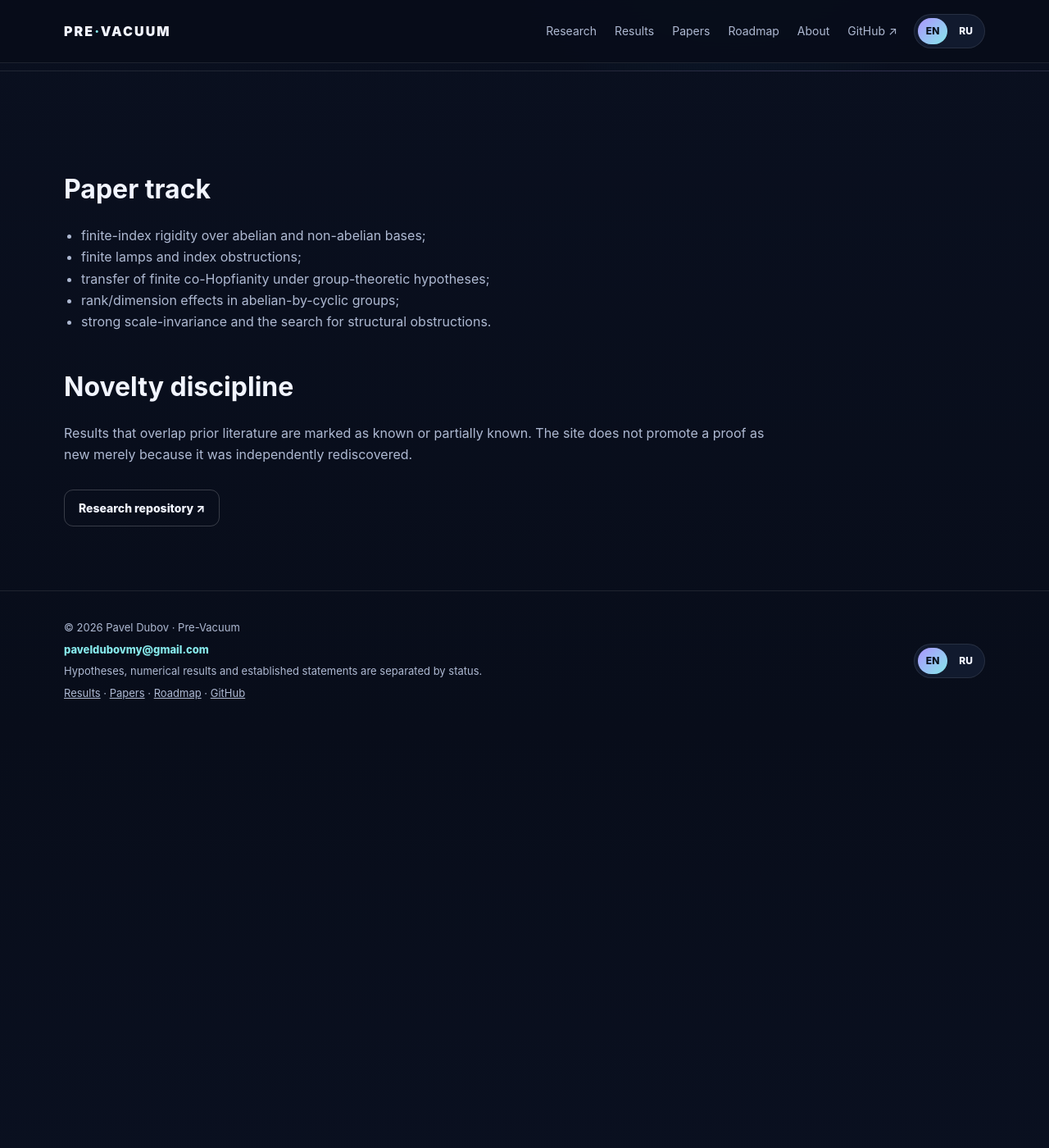
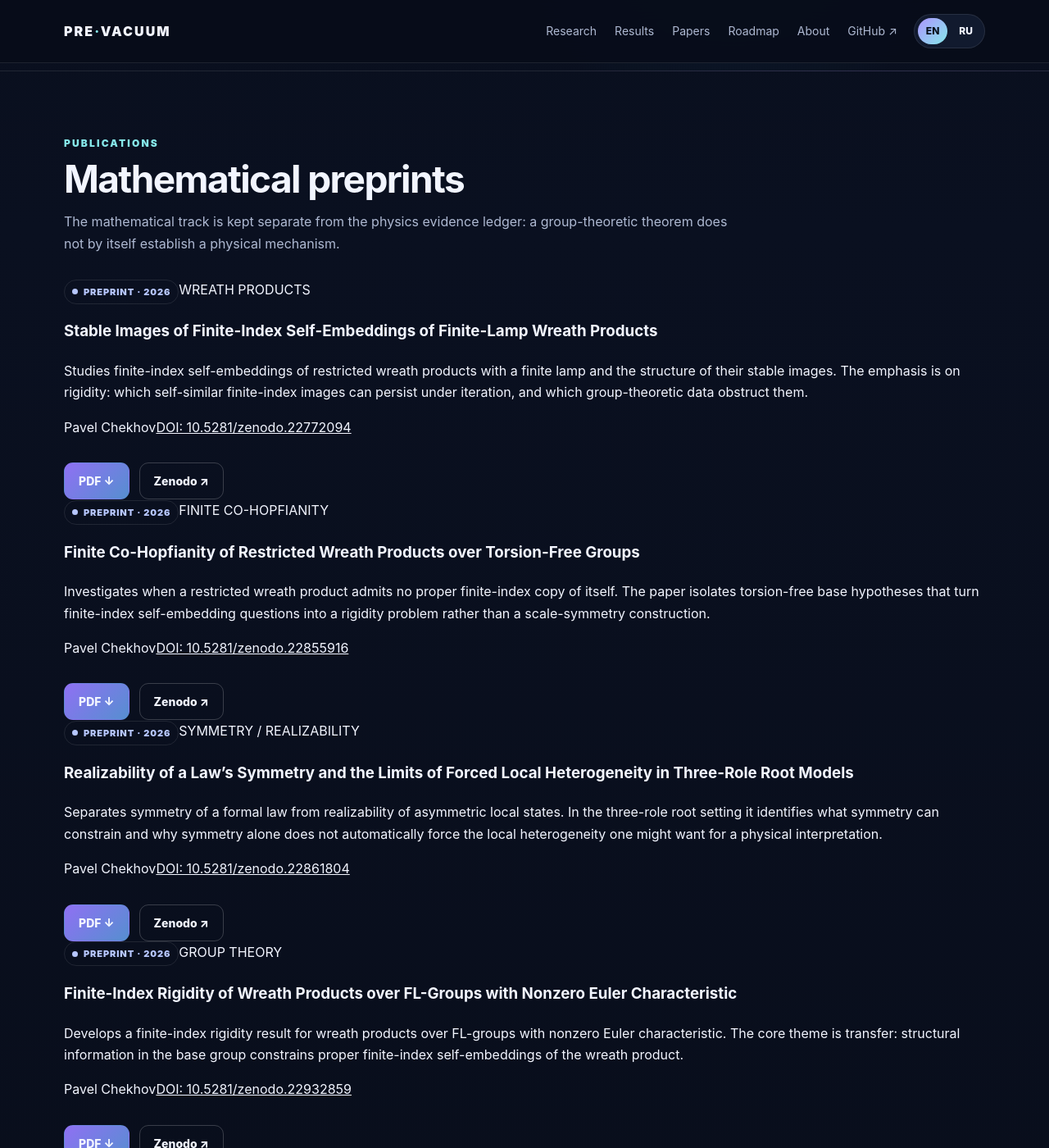
Before and after one commit to pre-vacuum/pre-vacuum.github.io, a Jekyll site: the page built from mathematics/index.html, in a window 1280 px wide and 1400 px high, scrolled down 660 px. Shown: the whole window at 82% size. Built offline with Jekyll 4.4.1, drawn with Linux system fonts in a browser that asks for light colours; before the commit the page ends 1550 px from its top, so only the background shows below that; some of the changed text lies outside the part shown.

Commit message:
SITE: publish four mathematics preprints with Zenodo links

```diff
--- a/mathematics/index.html
+++ b/mathematics/index.html
@@ -1,9 +1,38 @@
 ---
 layout: default
-title: "Mathematics | Pre-Vacuum"
-description: "Mathematical papers on finite-index rigidity, wreath products, lamplighters and scale invariance."
+title: "Mathematics — Rigidity, Wreath Products and Scale Invariance | Pre-Vacuum"
+description: "Four mathematical preprints by Pavel Chekhov on finite-index rigidity, restricted wreath products, finite co-Hopfianity and symmetry realizability."
 lang: en
 permalink: /mathematics/
 alternate_url: /ru/mathematics/
 ---
-<section class="hero"><div class="wrap hero-grid"><div><div class="kicker">06 · Mathematics</div><h1>Rigidity, wreath products and <span class="gradient">scale invariance</span></h1><p class="lead">A supporting mathematical program developed alongside the physics. It includes finite-index rigidity and co-Hopfianity questions for wreath products and related groups.</p><div class="actions"><span class="status known">ARCHIVE + ACTIVE PAPERS</span><a class="btn" href="/results/">Evidence & status</a></div></div><div class="orb" aria-hidden="true"></div></div></section><section><div class="wrap"><div class="prose"><h2>Paper track</h2><ul><li>finite-index rigidity over abelian and non-abelian bases;</li><li>finite lamps and index obstructions;</li><li>transfer of finite co-Hopfianity under group-theoretic hypotheses;</li><li>rank/dimension effects in abelian-by-cyclic groups;</li><li>strong scale-invariance and the search for structural obstructions.</li></ul><h2>Novelty discipline</h2><p>Results that overlap prior literature are marked as known or partially known. The site does not promote a proof as new merely because it was independently rediscovered.</p><div class="actions"><a class="btn" href="https://github.com/paveldubovmy/VTV-COMPACTNESS">Research repository ↗</a></div></div></div></section>
+<section class="hero"><div class="wrap hero-grid"><div><div class="kicker">06 · Mathematics</div><h1>Rigidity, wreath products and <span class="gradient">scale invariance</span></h1><p class="lead">A supporting mathematical program developed alongside the physics. Each paper is listed with a short description, DOI, PDF access and its permanent Zenodo record.</p><div class="actions"><span class="status known">4 ZENODO PREPRINTS</span><a class="btn" href="https://zenodo.org/search?q=metadata.creators.person_or_org.name%3A%22Chekhov%2C%20Pavel%22&l=list&p=1&s=10&sort=bestmatch">All publications on Zenodo ↗</a></div></div><div class="orb" aria-hidden="true"></div></div></section>
+<section><div class="wrap"><div class="section-head"><div class="kicker">Publications</div><h2>Mathematical preprints</h2><p>The mathematical track is kept separate from the physics evidence ledger: a group-theoretic theorem does not by itself establish a physical mechanism.</p></div><div class="pub-grid"><article class="pub-card">
+  <div class="pub-top"><span class="status known">PREPRINT · 2026</span><span class="pub-tag">WREATH PRODUCTS</span></div>
+  <h3>Stable Images of Finite-Index Self-Embeddings of Finite-Lamp Wreath Products</h3>
+  <p>Studies finite-index self-embeddings of restricted wreath products with a finite lamp and the structure of their stable images. The emphasis is on rigidity: which self-similar finite-index images can persist under iteration, and which group-theoretic data obstruct them.</p>
+  <div class="pub-meta"><span>Pavel Chekhov</span><a href="https://doi.org/10.5281/zenodo.22772094">DOI: 10.5281/zenodo.22772094</a></div>
+  <div class="actions"><a class="btn primary" href="https://zenodo.org/records/22772094#files">PDF ↓</a><a class="btn" href="https://zenodo.org/records/22772094">Zenodo ↗</a></div>
+</article>
+<article class="pub-card">
+  <div class="pub-top"><span class="status known">PREPRINT · 2026</span><span class="pub-tag">FINITE CO-HOPFIANITY</span></div>
+  <h3>Finite Co-Hopfianity of Restricted Wreath Products over Torsion-Free Groups</h3>
+  <p>Investigates when a restricted wreath product admits no proper finite-index copy of itself. The paper isolates torsion-free base hypotheses that turn finite-index self-embedding questions into a rigidity problem rather than a scale-symmetry construction.</p>
+  <div class="pub-meta"><span>Pavel Chekhov</span><a href="https://doi.org/10.5281/zenodo.22855916">DOI: 10.5281/zenodo.22855916</a></div>
+  <div class="actions"><a class="btn primary" href="https://zenodo.org/records/22855916#files">PDF ↓</a><a class="btn" href="https://zenodo.org/records/22855916">Zenodo ↗</a></div>
+</article>
+<article class="pub-card">
+  <div class="pub-top"><span class="status known">PREPRINT · 2026</span><span class="pub-tag">SYMMETRY / REALIZABILITY</span></div>
+  <h3>Realizability of a Law’s Symmetry and the Limits of Forced Local Heterogeneity in Three-Role Root Models</h3>
+  <p>Separates symmetry of a formal law from realizability of asymmetric local states. In the three-role root setting it identifies what symmetry can constrain and why symmetry alone does not automatically force the local heterogeneity one might want for a physical interpretation.</p>
+  <div class="pub-meta"><span>Pavel Chekhov</span><a href="https://doi.org/10.5281/zenodo.22861804">DOI: 10.5281/zenodo.22861804</a></div>
+  <div class="actions"><a class="btn primary" href="https://zenodo.org/records/22861804#files">PDF ↓</a><a class="btn" href="https://zenodo.org/records/22861804">Zenodo ↗</a></div>
+</article>
+<article class="pub-card">
+  <div class="pub-top"><span class="status known">PREPRINT · 2026</span><span class="pub-tag">GROUP THEORY</span></div>
+  <h3>Finite-Index Rigidity of Wreath Products over FL-Groups with Nonzero Euler Characteristic</h3>
+  <p>Develops a finite-index rigidity result for wreath products over FL-groups with nonzero Euler characteristic. The core theme is transfer: structural information in the base group constrains proper finite-index self-embeddings of the wreath product.</p>
+  <div class="pub-meta"><span>Pavel Chekhov</span><a href="https://doi.org/10.5281/zenodo.22932859">DOI: 10.5281/zenodo.22932859</a></div>
+  <div class="actions"><a class="btn primary" href="https://zenodo.org/records/22932859#files">PDF ↓</a><a class="btn" href="https://zenodo.org/records/22932859">Zenodo ↗</a></div>
+</article></div></div></section>
+<section><div class="wrap"><div class="prose"><h2>Novelty discipline</h2><p>Results that overlap prior literature are marked as known or partially known in the research workflow. Independent rediscovery is not presented as novelty. The permanent Zenodo record is the reference point for each public version.</p></div></div></section>
```
